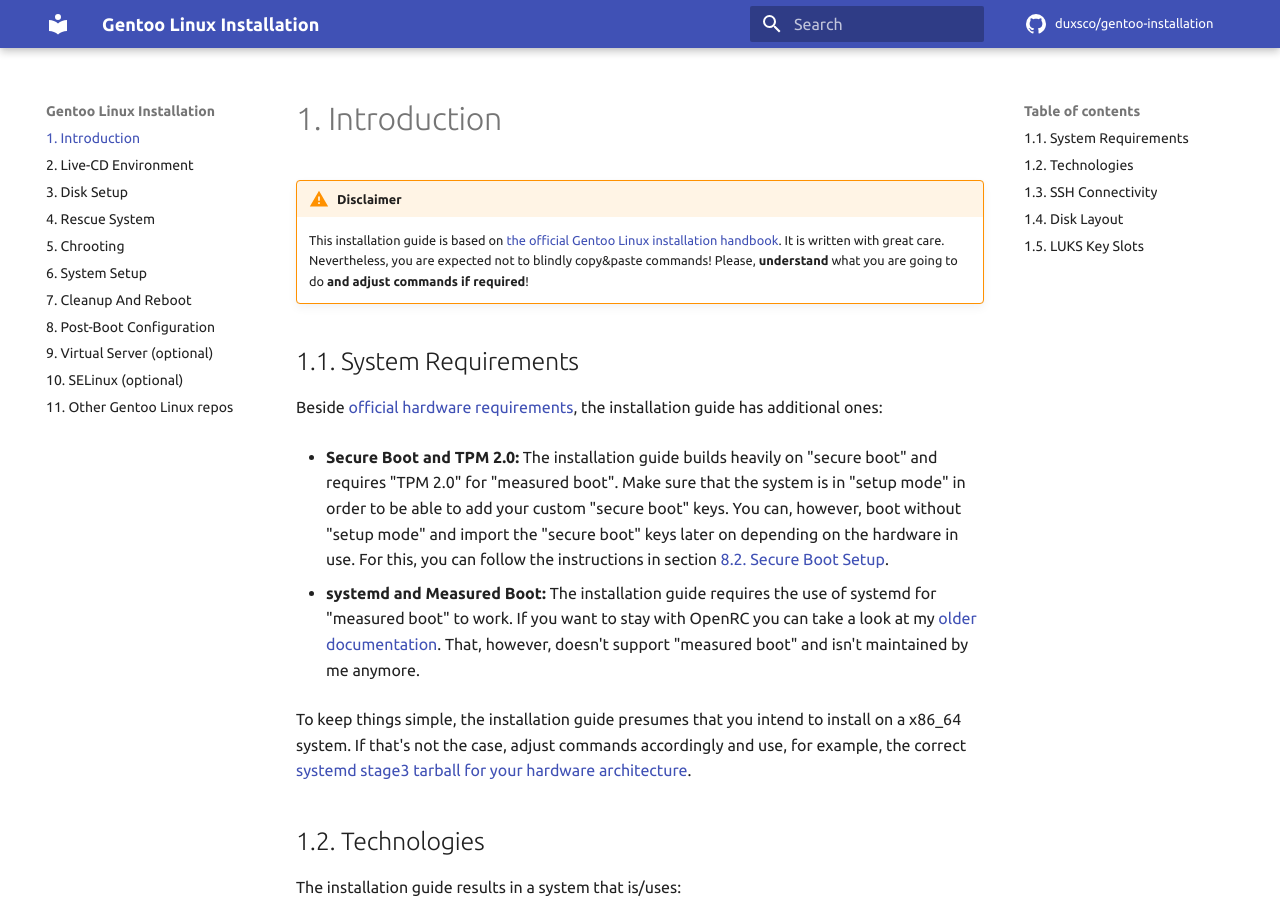
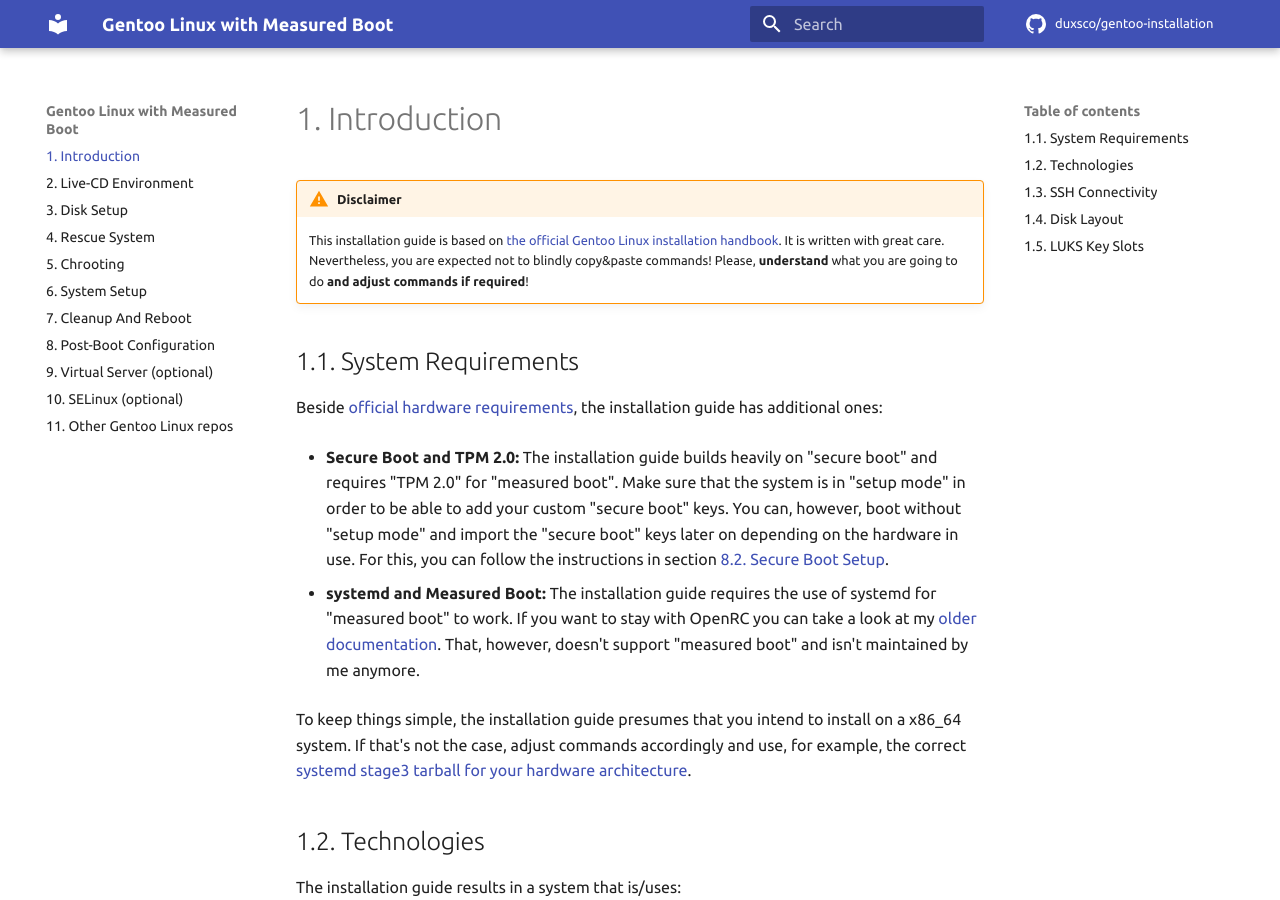
Before and after one commit to duxsco/gentoo-installation, an MkDocs documentation site: the page built from docs/index.md, in a window 1280 px wide and 900 px high. Built offline with MkDocs 1.6.1 and Material for MkDocs 9.7.7, drawn with Linux system fonts in a browser that asks for light colours; comment, search, counter and statistics services are not loaded.

Commit message:
Update site name

```diff
--- a/mkdocs.yml
+++ b/mkdocs.yml
@@ -1,4 +1,4 @@
-site_name: Gentoo Linux Installation
+site_name: Gentoo Linux with Measured Boot
 site_url: https://gentoo.duxsco.de/
 repo_url: https://github.com/duxsco/gentoo-installation/
 repo_name: duxsco/gentoo-installation
```
